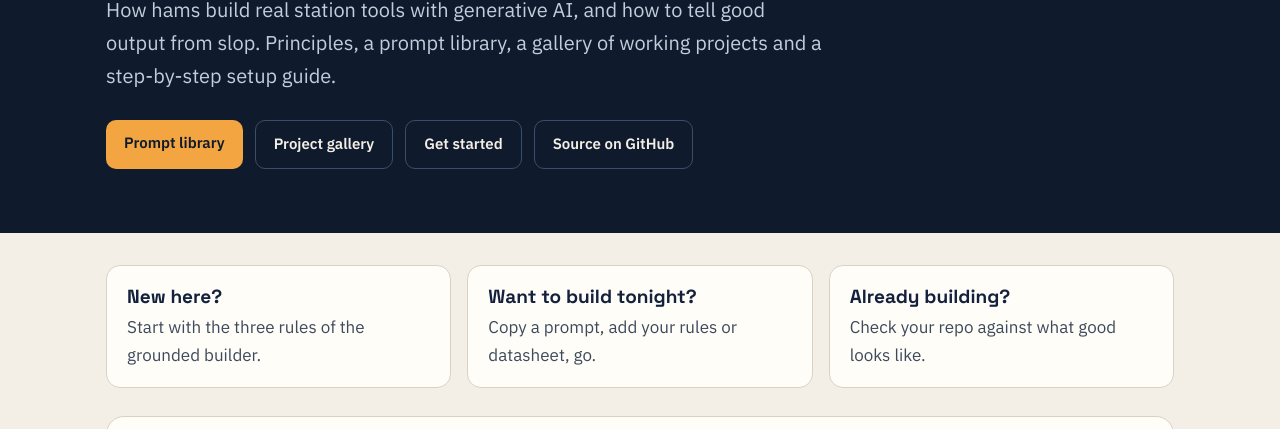
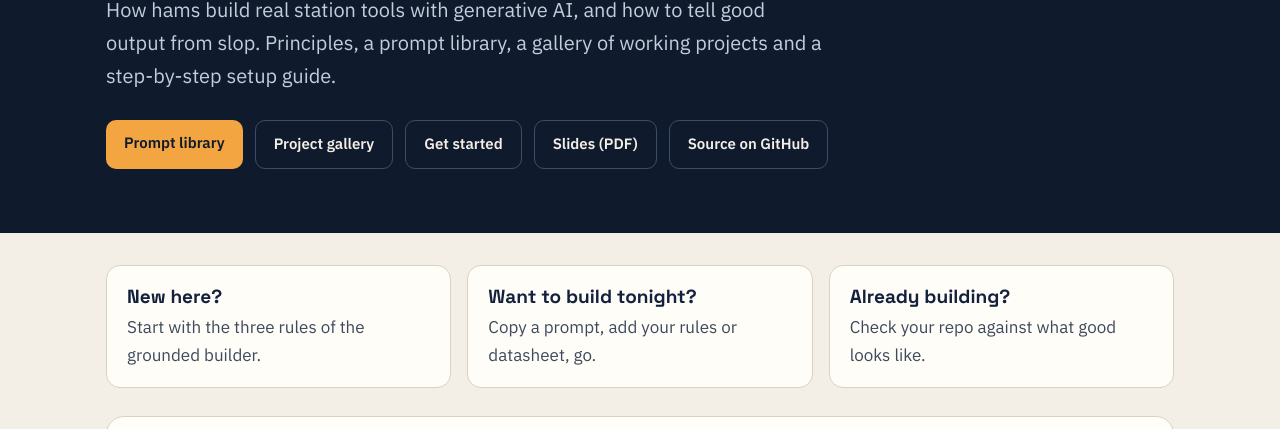
Before and after one commit to rusk2ua/hamradiogenai, a plain HTML site: page docs/index.html in a window 1280 px wide. Shown: the part 312-741 px from the top of the page. Drawn offline with Linux system fonts and the light colour scheme.

Commit message:
Link the November 2026 slides (PDF) from README and site header
Co-Authored-By: Claude Opus 5.5 <noreply@anthropic.com>
Claude-Session: https://claude.ai/code/session_013LgQPLCo1x8Fn3QrVX6XVd

```diff
--- a/docs/index.html
+++ b/docs/index.html
@@ -87,6 +87,7 @@ footer a{color:var(--amber)}
 <a class="primary" href="#prompts">Prompt library</a>
 <a class="ghost" href="#projects">Project gallery</a>
 <a class="ghost" href="#github-setup">Get started</a>
+<a class="ghost" href="https://10ghzdx.com/wp-content/uploads/2026/11/From-Soldering-Irons-to-Syntax-%E2%80%94-updated-Nov-2026-1.pdf">Slides (PDF)</a>
 <a class="ghost" href="https://github.com/rusk2ua/hamradiogenai">Source on GitHub</a>
 </div>
 </div></header>
```
Also changed, not shown: tools/site_template.html (+1 -0 lines), 2 other files.
